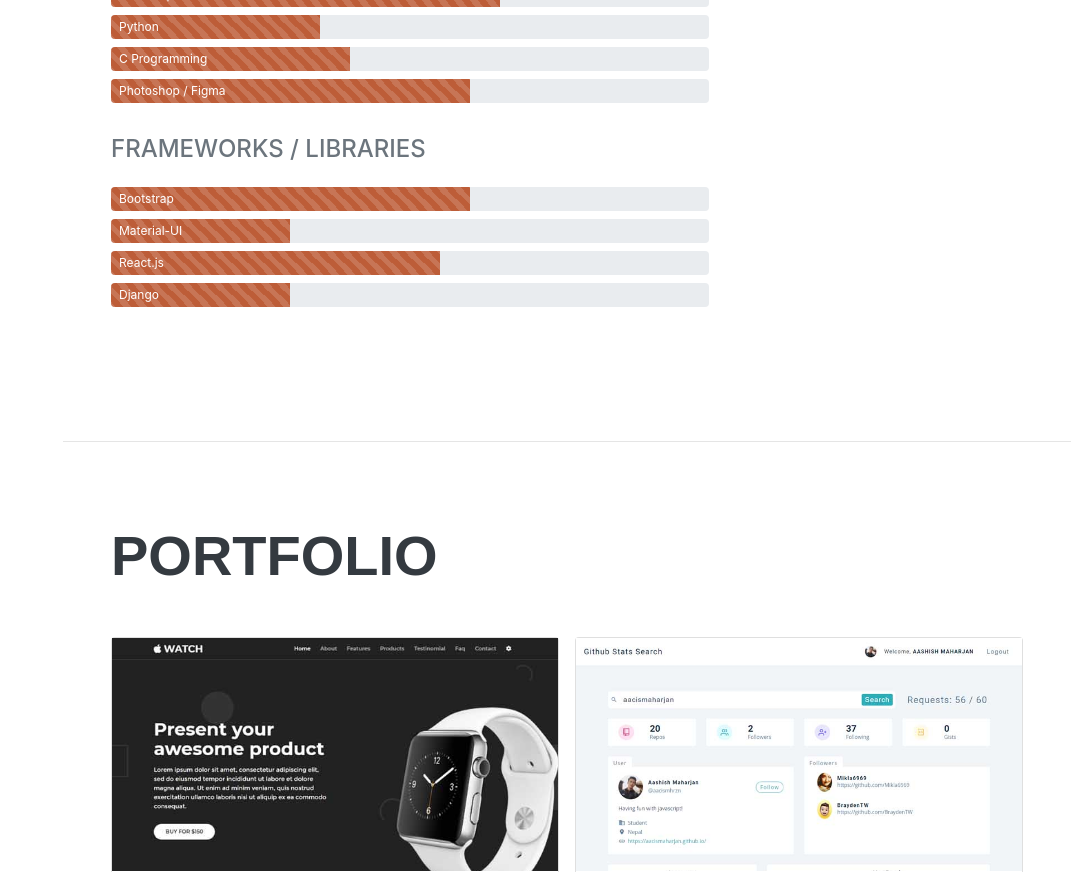
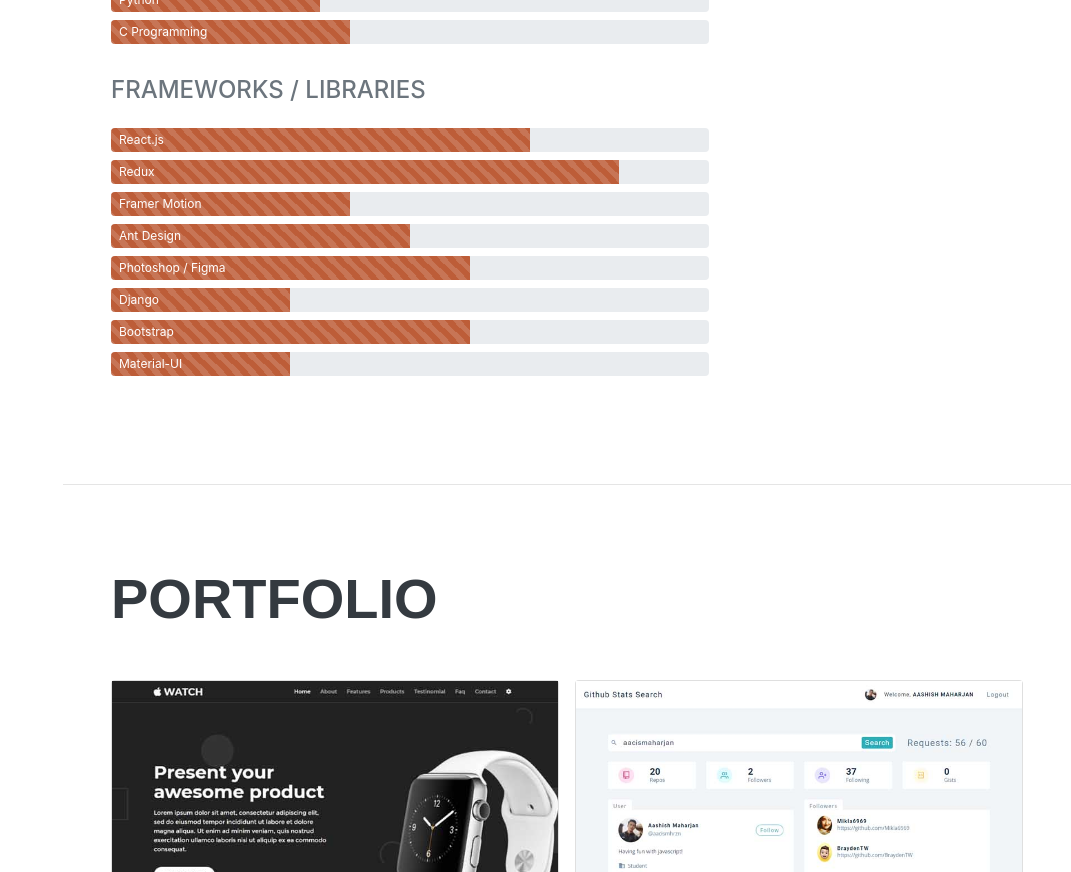
Before and after one commit to Yuiik/MERN-STACK, a React (Create React App) app: page / in a window 1280 px wide. Shown: the part 1160-2032 px from the top of the page, without its empty margins (209-1280 px from the left). Built offline with nearby package versions, Linux system fonts and the light colour scheme; a web font is replaced by a local one.

Commit message:
Updated skills

```diff
--- a/src/pages/Skills.jsx
+++ b/src/pages/Skills.jsx
@@ -32,26 +32,38 @@
         title: 'C Programming',
         progress: '40%',
       },
+    ],
+    frameworks: [
+      {
+        title: 'React.js',
+        progress: '70%',
+      },
+      {
+        title: 'Redux',
+        progress: '85%',
+      },
+      {
+        title: 'Framer Motion',
+        progress: '40%',
+      },
+      {
+        title: 'Ant Design',
+        progress: '50%',
+      },
       {
         title: 'Photoshop / Figma',
         progress: '60%',
       },
-    ],
-    frameworks: [
+      {
+        title: 'Django',
+        progress: '30%',
+      },
       {
         title: 'Bootstrap',
         progress: '60%',
       },
       {
         title: 'Material-UI',
-        progress: '30%',
-      },
-      {
-        title: 'React.js',
-        progress: '55%',
-      },
-      {
-        title: 'Django',
         progress: '30%',
       },
     ],
```
